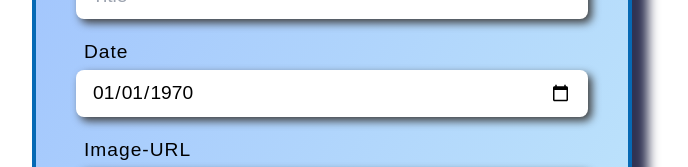
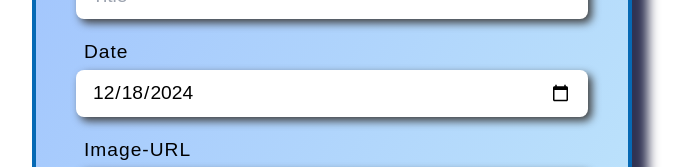
Before and after one commit to zoriah/WBS-PersonalDiary, a React (Vite) app: page / in a window 1280 px wide. Shown: the part 201-368 px from the top of the page, without its empty margins (308-996 px from the left). Built offline with nearby package versions, Linux system fonts and the light colour scheme; the HTML template or start-up script is replaced by a standard one; a web font is replaced by a local one.

Commit message:
NEW class Entry

```diff
--- a/src/components/NewEntry/Newentry.css
+++ b/src/components/NewEntry/Newentry.css
@@ -47,6 +47,7 @@ form {
     font-size: 1.2rem;
 
     label {
+      user-select: none;
       padding: 0.2rem 0 0.2rem 0.5rem;
       letter-spacing: 1px;
     }
--- a/src/components/NewEntry/Newentry.jsx
+++ b/src/components/NewEntry/Newentry.jsx
@@ -10,7 +10,7 @@ export default function Newentry() {
     // img_url: "http://www.example.com",
     // content: "Auch im nächsten Jahr sind Steuern Raub.",
     title: "",
-    date: 0,
+    date: new Date().getTime(),
     img_url: "",
     content: "",
 
--- a/src/helper/entry.js
+++ b/src/helper/entry.js
@@ -0,0 +1,40 @@
+class Entry {
+  constructor(title, date, img_url, content) {
+    this._title = title;
+    this._date = date;
+    this._img_url = img_url;
+    this._content = content;
+  }
+
+  get title() {
+    return this._title;
+  }
+
+  get date() {
+    return this._date;
+  }
+
+  get img_url() {
+    return this._img_url;
+  }
+
+  get content() {
+    return this._content;
+  }
+
+  set title(title) {
+    this._title = title;
+  }
+
+  set date(date) {
+    this._date = date;
+  }
+
+  set img_url(img_url) {
+    this._img_url = img_url;
+  }
+
+  set content(content) {
+    this._content = content;
+  }
+}
```
